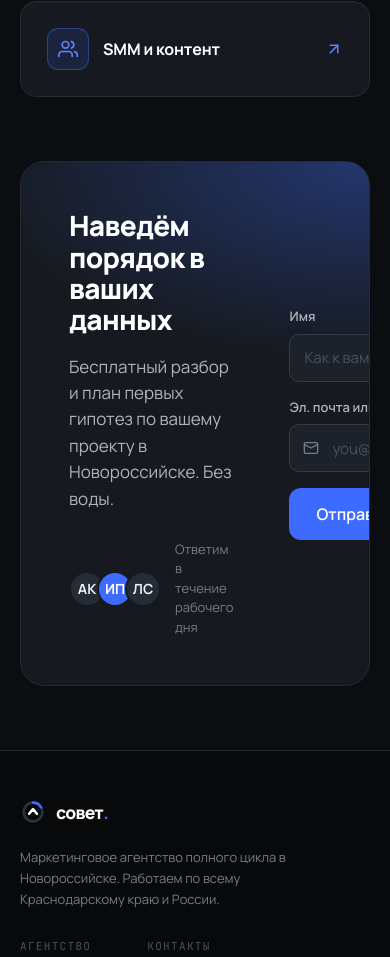
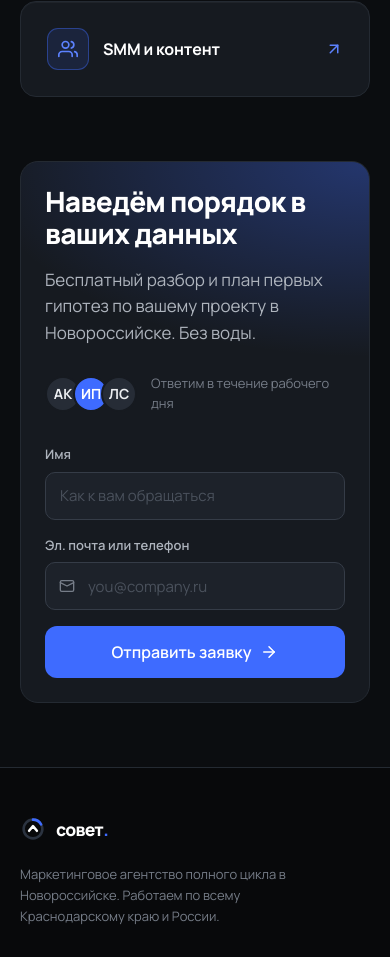
Before and after one commit to kaimakanovtimur97-crypto/sovet2, a Next.js app: page /services/analytics in a window 390 px wide. Shown: the part 3816-4773 px from the top of the page. Built offline with nearby package versions, Linux system fonts and the light colour scheme.

Commit message:
Fix mobile layout: collapse CTA block (Получить стратегию роста за 3 дня) to single column

```diff
--- a/app/globals.css
+++ b/app/globals.css
@@ -155,6 +155,7 @@ img, svg { display: block; }
   .stats-grid { grid-template-columns: repeat(2,1fr) !important; }
   .logos-grid { grid-template-columns: repeat(3,1fr) !important; }
   .svc-hero { grid-template-columns: 1fr !important; gap: 36px !important; }
+  .cta-grid { grid-template-columns: 1fr !important; gap: 32px !important; padding: 32px !important; }
 }
 @media (max-width: 560px) {
   .grid-4 { grid-template-columns: 1fr; }
@@ -162,4 +163,5 @@ img, svg { display: block; }
   .stats-grid { grid-template-columns: repeat(2,1fr) !important; }
   .svc-includes { grid-template-columns: 1fr !important; }
   .header-inner { gap: 16px !important; }
+  .cta-grid { padding: 24px !important; border-radius: 18px !important; }
 }
```
